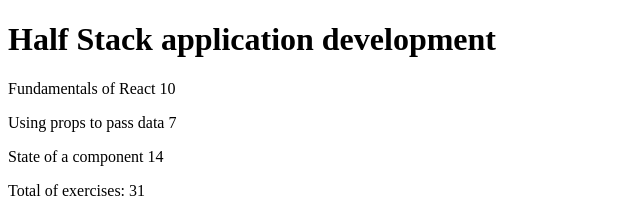
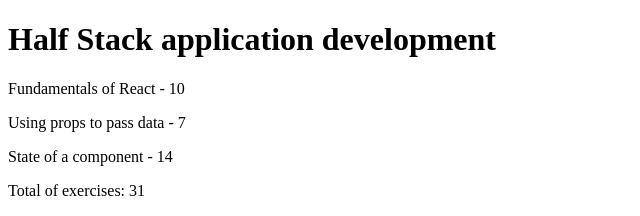
Before and after one commit to kaftarmery/full-stack-open-course, a React (Vite) app in the folder part1/courseone/: page / in a window 1280 px wide. Shown: the top 216 px of the page, without its empty margins (0-640 px from the left). Built offline with nearby package versions, Linux system fonts and the light colour scheme.

Commit message:
part1 - exercise 1.5

```diff
--- a/part1/courseone/src/App.jsx
+++ b/part1/courseone/src/App.jsx
@@ -1,6 +1,7 @@
 const App = () => {
-  const course = "Half Stack application development";
-  const parts = [
+  const course = {
+    name: "Half Stack application development",
+    parts: [
       {
         name: "Fundamentals of React",
         exercises: 10,
@@ -13,19 +14,40 @@
         name: "State of a component",
         exercises: 14,
       },
-  ];
+    ],
+  };
 
   const Header = (props) => {
-    return <h1>{props.course}</h1>;
+    return <h1>{props.name}</h1>;
+  };
+
+  const Part = (props) => {
+    const { partName, theExercise } = props;
+    return (
+      <>
+        <p>
+          {partName} - {theExercise}
+        </p>
+      </>
+    );
+  };
+
+  const Content = (props) => {
+    return (
+      <div>
+        {props.allParts.map((part, index) => (
+          <Part key={index} partName={part.name} theExercise={part.exercises} />
+        ))}
+      </div>
+    );
   };
 
   const Total = (props) => {
-    // USED REDUCE TO GET THE FUM OF THE ARRAY
     return (
       <>
         <p>
           Total of exercises:{" "}
-          {props.parts.reduce((a, e) => {
+          {props.total.reduce((a, e) => {
             return a + e.exercises;
           }, 0)}
         </p>
@@ -33,37 +55,11 @@
     );
   };
 
-  const Part = (props) => {
-    return (
-      <>
-        <p>
-          {/* {props.part} {props.exercises} */}
-          {props.parts.name} {props.parts.exercises}
-        </p>
-      </>
-    );
-  };
-
-  const Content = (props) => {
-    return (
-      <>
-        {/* <Part part={parts[0].name} exercises={parts[0].exercises} />
-        <Part part={parts[1].name} exercises={parts[1].exercises} />
-        <Part part={parts[2].name} exercises={parts[2].exercises} /> */}
-
-        <Part parts={props.parts[0]} />
-        <Part parts={props.parts[1]} />
-        <Part parts={props.parts[2]} />
-      </>
-    );
-  };
-
-  // what is rendered on the screen. this is the "return" of the App.jsx
   return (
     <div>
-      <Header course={course} />
-      <Content parts={parts} />
-      <Total parts={parts} />
+      <Header name={course.name} />
+      <Content allParts={course.parts} />
+      <Total total={course.parts} />
     </div>
   );
 };
```
Lines whose indentation alone changed are shown as unchanged.
